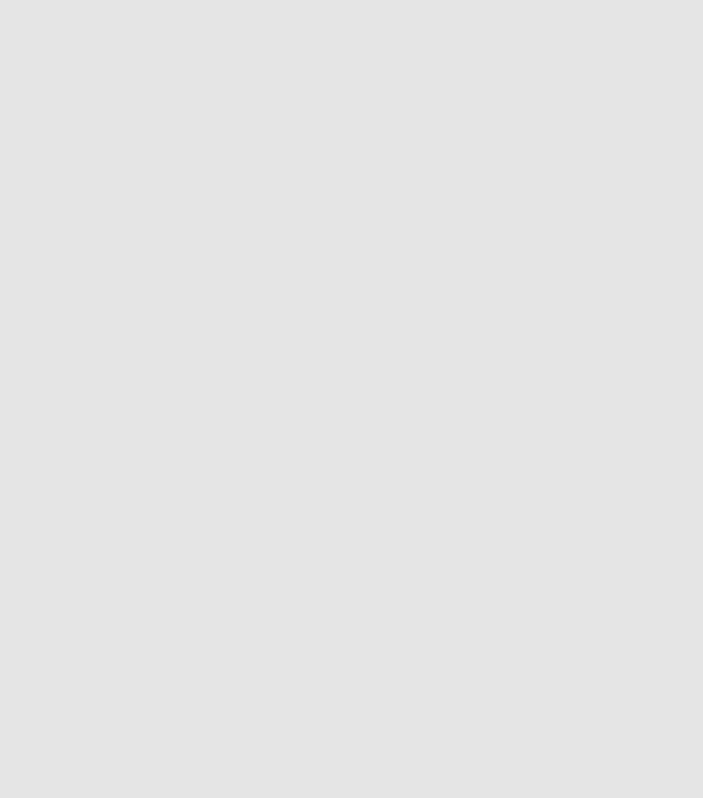
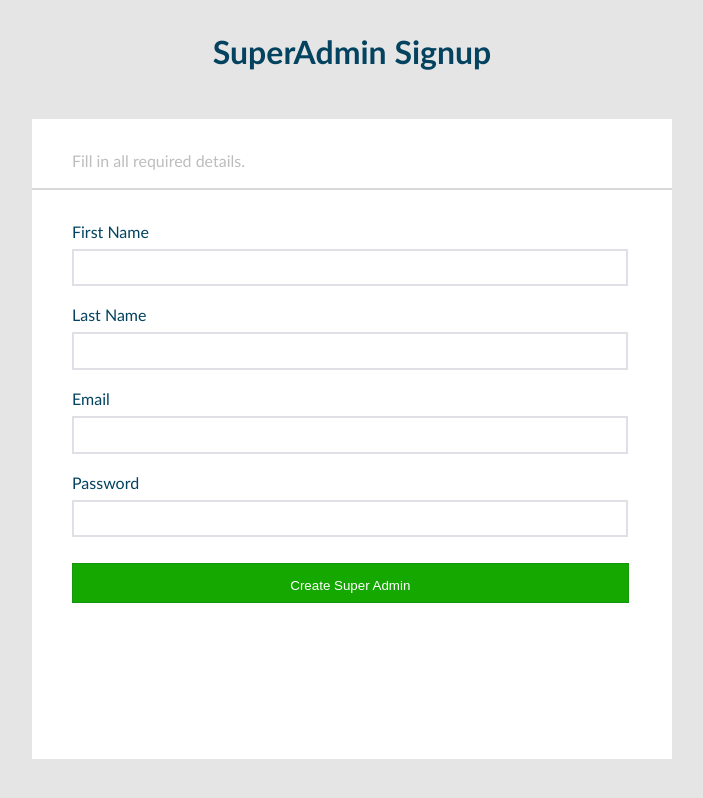
Before and after one commit to Amaechi747/Scorecard-Frontend, a React (Create React App) app: page /superadmin-signup in a window 1280 px wide. Before the commit this address had no page. Shown: the whole page, without its empty margins (288-991 px from the left). Built offline with nearby package versions, Linux system fonts and the light colour scheme.

Commit message:
SuperAdminSignUp 90%

```diff
--- a/package.json
+++ b/package.json
@@ -3,6 +3,8 @@
   "version": "0.1.0",
   "private": true,
   "dependencies": {
+    "@headlessui/react": "^1.6.6",
+    "@heroicons/react": "^1.0.6",
     "@testing-library/jest-dom": "^5.16.5",
     "@testing-library/react": "^13.3.0",
     "@testing-library/user-event": "^13.5.0",
@@ -49,5 +51,5 @@
       "last 1 safari version"
     ]
   },
-  "proxy": "http://localhost:5000/"
+  "proxy": "http://localhost:3001/"
 }
--- a/src/App.tsx
+++ b/src/App.tsx
@@ -1,5 +1,6 @@
 import { Routes, Route } from "react-router-dom"
 import { AdminDashboard, ChangePassword, ForgetPassword, Login, ResetPassword, SuperAdminSignUp } from "./pages"
+
 
 function App(): JSX.Element {
   return (
@@ -11,7 +12,7 @@ function App(): JSX.Element {
         <Route path="/forget-password" element={<ForgetPassword />} />
         <Route path="/login" element={<Login />} />
         <Route path="/reset-password" element={<ResetPassword />} />
-        <Route path="/SuperAdminSignUp" element={<SuperAdminSignUp />} />
+        <Route path="/superadmin-signup" element={<SuperAdminSignUp />} />
       </Routes>
     </div>
   );
--- a/src/component/Form.tsx
+++ b/src/component/Form.tsx
@@ -11,9 +11,9 @@ type FormProps = {
 
 const Form = (props: FormProps) => {
   return (
-    <div>
+    <form>
      {props.children}
-    </div>
+    </form>
   )
 }
 
--- a/src/component/Button.tsx
+++ b/src/component/FormButton.tsx
@@ -17,7 +17,7 @@ const ButtonText = styled.p`
 color: #FFFFFF;
 `
 
-const Button = (props: ButtonProps) => {
+const FormButton = (props: ButtonProps) => {
   const { text } = props
   return (
     <ButtonBody>
@@ -26,4 +26,4 @@ const Button = (props: ButtonProps) => {
   )
 }
 
-export default Button
+export default FormButton
--- a/src/component/index.ts
+++ b/src/component/index.ts
@@ -1,4 +1,4 @@
 export { default as FormInput } from "./FormInput";
 export { default as Form } from "./Form";
 export { default as Card } from "./Card";
-export { default as Button } from "./Button";
+export { default as FormButton } from "./FormButton";
--- a/src/index.css
+++ b/src/index.css
@@ -3,6 +3,6 @@
 body {
   margin: 0;
   background-color: #E5E5E5;
-  font-family: 'Inter';
+  font-family: 'Calibri', 'Helvetica Neue', Helvetica, A;
   font-style: normal;
 }
--- a/src/pages/ChangePassword.tsx
+++ b/src/pages/ChangePassword.tsx
@@ -1,44 +1,24 @@
-import { FC, useState, ChangeEvent } from 'react'
-import { FormInput, Card, Button, Form } from "../component";
-import styled from "styled-components"
-import axios from "axios"
+import { FC, useState, ChangeEvent } from "react";
+import { FormInput, Card, FormButton, Form } from "../component";
+import { Heading, Paragraph, HorizontalLine } from "../styling/css";
+import axios from "axios";
 
-type ChangePasswordProps = {
+type ChangePasswordProps = {};
 
-}
-
-const Heading = styled.h3`
-font-weight: 600;
-font-size: 32px;
-line-height: 39px;
-color: #03435F;
-text-align: center;
-`
-
-const Paragraph = styled.p`
-font-weight: 400;
-font-size: 16px;
-line-height: 19px;
-color: #BDBDBD;
-padding: 2rem 2.5rem 0.1rem 2.5rem;
-`
-
-const HorizontalLine = styled.div`
-border: 1px solid #D9D9D9
-`
-
-const ChangePassword: (props: ChangePasswordProps) => JSX.Element = (props: ChangePasswordProps) => {
+const ChangePassword: (props: ChangePasswordProps) => JSX.Element = (
+  props: ChangePasswordProps
+) => {
   const [formData, setFormData] = useState({
-    newPassword: '',
-    confirmPassword: ''
-  })
+    newPassword: "",
+    confirmPassword: "",
+  });
 
   const handleChange = (e: ChangeEvent<HTMLInputElement>) => {
     setFormData({
       ...formData,
-      [e.target.name]: e.target.value
-    })
-  }
+      [e.target.name]: e.target.value,
+    });
+  };
 
   return (
     <>
@@ -46,25 +26,35 @@ const ChangePassword: (props: ChangePasswordProps) => JSX.Element = (props: Chan
       <Card>
         <div>
           <Paragraph>
-            YOUR NEW PASSWORD MUST BE DIFFERENT FROM YOUR USED PREVIOUS PASSWORDS.
+            YOUR NEW PASSWORD MUST BE DIFFERENT FROM YOUR USED PREVIOUS
+            PASSWORDS.
           </Paragraph>
           <HorizontalLine />
-
         </div>
 
-        <div style={{ padding: '2rem 2.5rem' }}>
+        <div style={{ padding: "2rem 2.5rem" }}>
           <Form>
-            <FormInput label="New Password" type="password" value={formData.newPassword} onChange={(e) => handleChange(e)} name='newPassword' />
+            <FormInput
+              label="New Password"
+              type="password"
+              value={formData.newPassword}
+              onChange={(e) => handleChange(e)}
+              name="newPassword"
+            />
 
-            <FormInput label="Confirm Password" type="password" value={formData.confirmPassword} onChange={(e) => handleChange(e)} name='confirmPassword' />
-            <Button text="Save" />
+            <FormInput
+              label="Confirm Password"
+              type="password"
+              value={formData.confirmPassword}
+              onChange={(e) => handleChange(e)}
+              name="confirmPassword"
+            />
+            <FormButton text="Save" />
           </Form>
-
         </div>
       </Card>
+    </>
+  );
+};
 
-    </>
-  )
-}
-
-export default ChangePassword
+export default ChangePassword;
--- a/src/pages/SuperAdminSignUp.tsx
+++ b/src/pages/SuperAdminSignUp.tsx
@@ -1,11 +1,74 @@
-import React, { FC } from 'react'
+import React, { FC, useState, ChangeEvent } from "react";
+import { FormInput, Card, FormButton, Form } from "../component";
+import { Heading, Paragraph, HorizontalLine } from "../styling/css";
 
-type SuperAdminSignUpProps = {}
+type SuperAdminSignUpProps = {};
 
 const SuperAdminSignUp: FC = (props: SuperAdminSignUpProps) => {
+  const [formData, setFormData] = useState({
+    firstName: "",
+    lastName: "",
+    email: "",
+    password: "",
+  });
+
+  const handleChange = (e: ChangeEvent<HTMLInputElement>) => {
+    setFormData({
+      ...formData,
+      [e.target.name]: e.target.value,
+    });
+  };
+
   return (
-    <div>SuperAdminSignUp</div>
-  )
-}
+    <>
+      <Heading>SuperAdmin Signup</Heading>
+      <Card>
+        <div>
+          <Paragraph>Fill in all required details.</Paragraph>
+          <HorizontalLine />
+        </div>
+
+        <div style={{ padding: "2rem 2.5rem" }}>
+          <Form>
+            <FormInput
+              label="First Name"
+              type="text"
+              value={formData.firstName}
+              name="firstName"
+              onChange={(e) => handleChange(e)}
+            />
+
+            <FormInput
+              label="Last Name"
+              type="text"
+              value={formData.lastName}
+              name="lastName"
+              onChange={(e) => handleChange(e)}
+            />
+
+            <FormInput
+              label="Email"
+              type="email"
+              value={formData.email}
+              name="email"
+              onChange={(e) => handleChange(e)}
+            />
+
+            <FormInput
+              label="Password"
+              type="password"
+              value={formData.password}
+              name="password"
+              onChange={(e) => handleChange(e)}
+            />
+
+            <FormButton text="Create Super Admin" />
+
+          </Form>
+        </div>
+      </Card>
+    </>
+  );
+};
 
 export default SuperAdminSignUp;
--- /dev/null
+++ b/src/styling/css.ts
@@ -0,0 +1,21 @@
+import styled from "styled-components"
+
+export const Heading = styled.h3`
+font-weight: 600;
+font-size: 32px;
+line-height: 39px;
+color: #03435F;
+text-align: center;
+`
+
+export const Paragraph = styled.p`
+font-weight: 400;
+font-size: 16px;
+line-height: 19px;
+color: #BDBDBD;
+padding: 2rem 2.5rem 0.1rem 2.5rem;
+`
+
+export const HorizontalLine = styled.div`
+border: 1px solid #D9D9D9
+`
```
Also changed, not shown: 2 other files (tests, documents, lock files or other folders).
